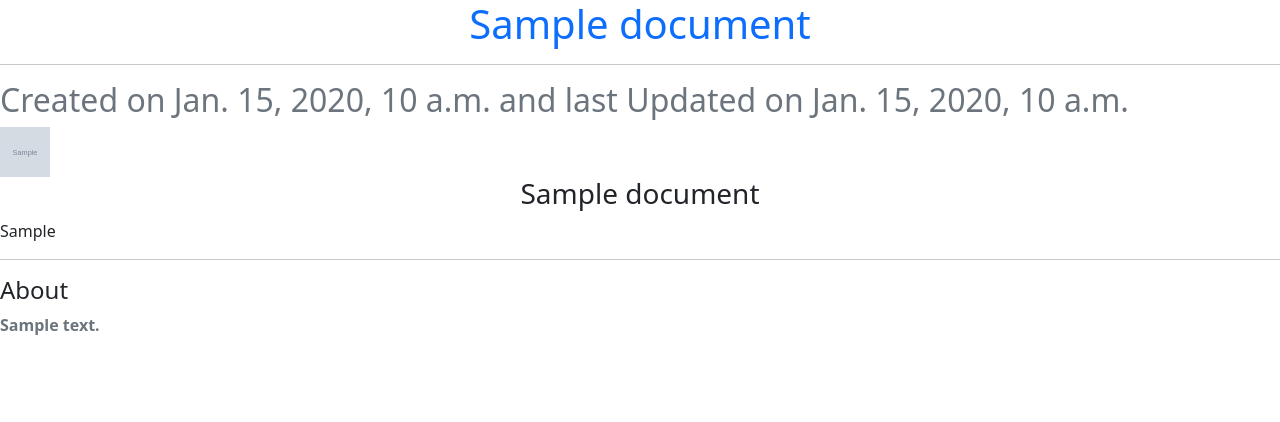
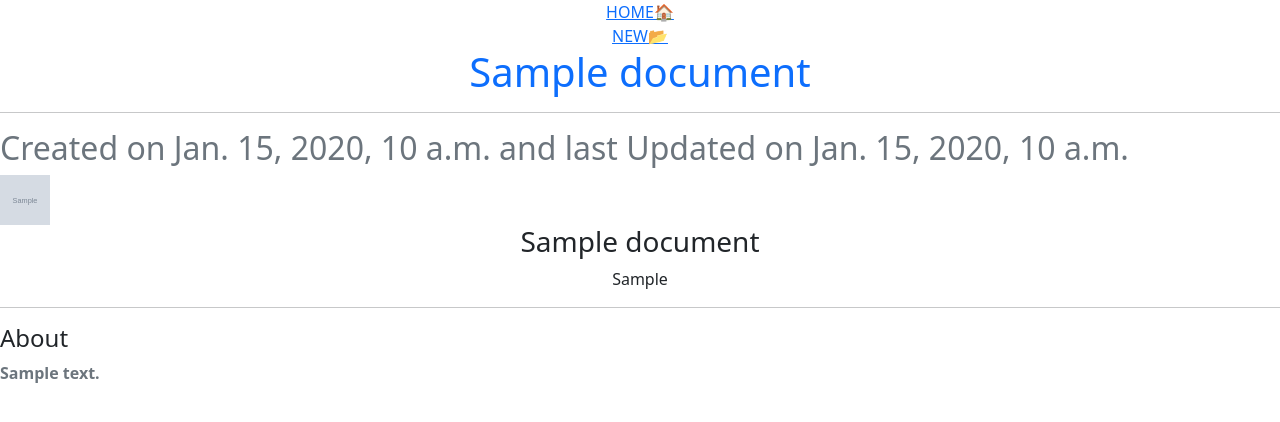
Before and after one commit to genedeh/django_document_project, a Django app: template document_writer/templates/detail.html in a window 1280 px wide. Shown: the top 422 px of the page. Run offline with Django 3.2, Linux system fonts and the light colour scheme; the template is opened without the code that fills it: values named after a table or form of the project are taken from there, others are empty; tables that the repository leaves empty hold one stand-in row (Sample ...); some libraries are stand-ins or nearby versions.

Commit message:
Fixed a url bug on detail.html and home.html

```diff
--- a/document_writer/document_writer/urls.py
+++ b/document_writer/document_writer/urls.py
@@ -20,7 +20,7 @@ from django.conf.urls.static import static
 
 urlpatterns = [
     path('admin/', admin.site.urls),
-    path('', include('document.urls')),
+    path('', include('document.urls', namespace='home')),
 ]
 urlpatterns += static(settings.STATIC_URL, document_root=settings.STATIC_ROOT)
 urlpatterns += static(settings.MEDIA_URL, document_root=settings.MEDIA_ROOT)
--- a/document_writer/templates/detail.html
+++ b/document_writer/templates/detail.html
@@ -4,16 +4,20 @@
 {% endblock title %}
 
 {% block content %}
-
+<nav style="text-align:center;">
+    <a href="{% url 'document:home' %}" class="link p-3">HOME🏠</a>
+    <br>
+    <a href="" class="link p-3">NEW📂</a>
+</nav>
 <h1 style="text-align:center;" class="text-primary">{{object.doc_name}}</h1>
 <hr>
 <h2 class="text-secondary">Created on {{object.created}} and last Updated on {{object.updated}}</h2>
 <img src="/media/{{object.doc_img}}" alt="" width="50" height="50">
 <h3 style="text-align:center">{{object.doc_name}}</h3>
-<p>
+<p style="text-align:center;">
     {{object.doc}}
 </p>
 <hr>
 <h4>About</h4>
-<b class="text-secondary">{{object.about}}</b>
+<b class="text-secondary" style="text-align:center;">{{object.about}}</b>
 {% endblock content %}
--- a/document_writer/templates/home.html
+++ b/document_writer/templates/home.html
@@ -9,11 +9,11 @@
 {% block content %}
 <h1>DOCUMENT WRITER</h1>
 <h2>DOCUMENTS</h2>
-<table style="text-align:center;">
-    <a href="" class="link p-3">HOME🏠</a>
+<nav style="text-align:center;">
+    <a href="{% url 'document:home' %}" class="link p-3">HOME🏠</a>
     <br>
     <a href="" class="link p-3">NEW📂</a>
-</table>
+</nav>
 <input type="text" placeholder="search..." class="m-3 ml-4 p-2" style="width:10cm;"> <button class="btn btn-primary" type="submit">SEARCH</button>
 <br>
 {%for doc in document %}
```
